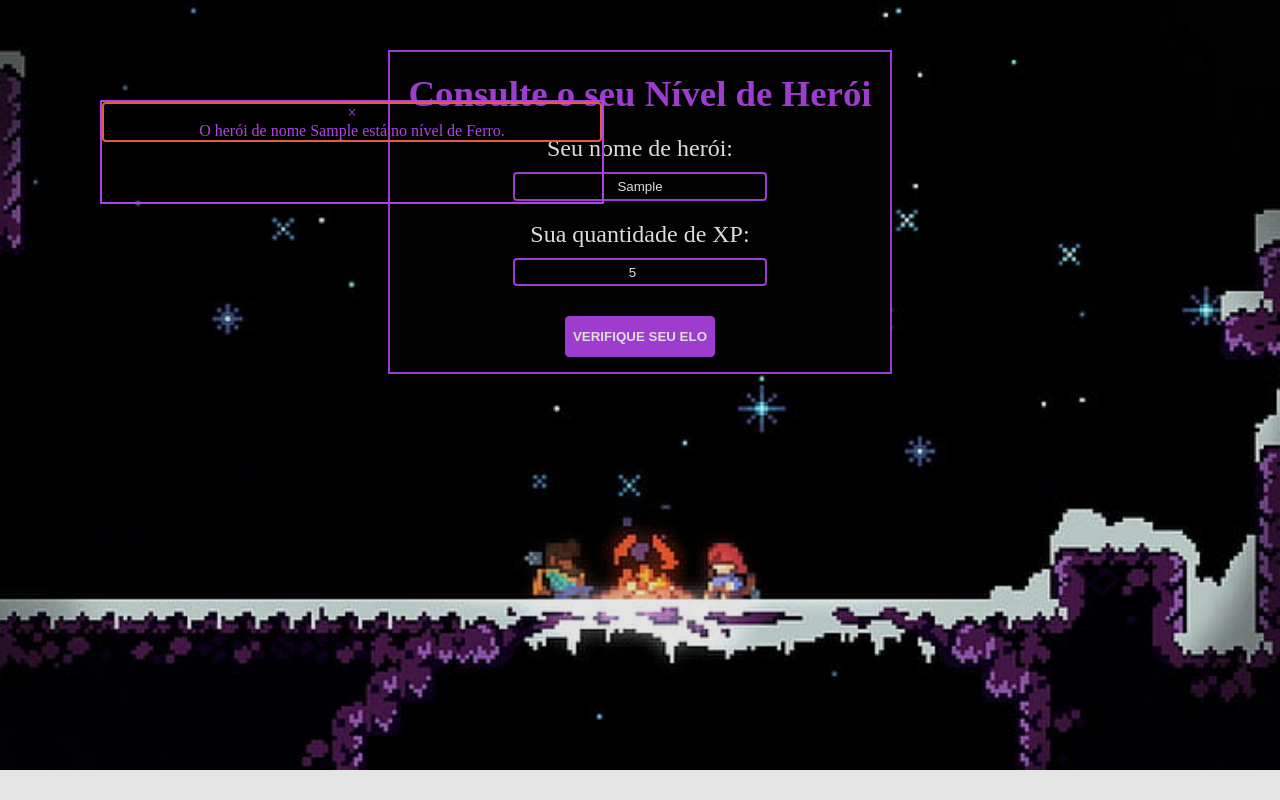
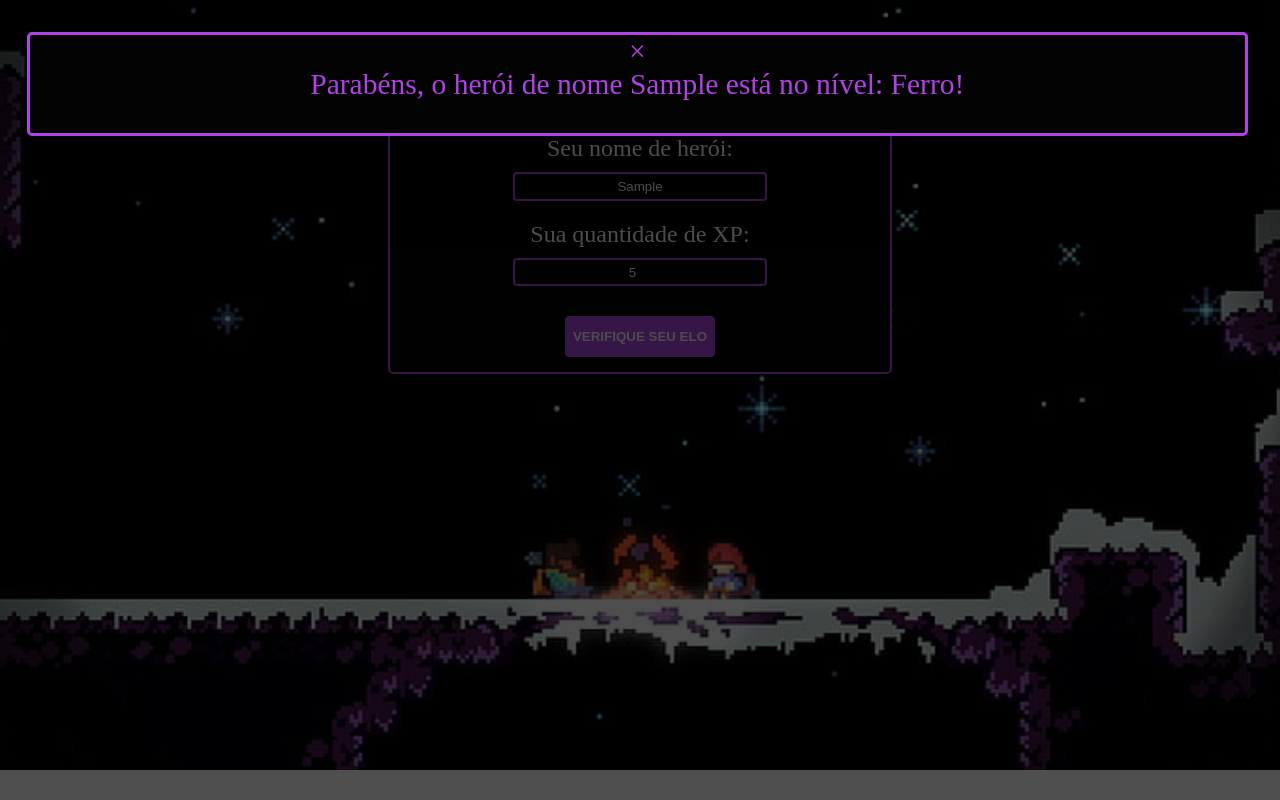
Before and after one commit to vanessa-aquino/classificador-nivel-de-heroi, a plain HTML site: page index.html in a window 1280 px wide. Both pictures are taken after typing "Sample", "5" into the empty fields and a click on the button "VERIFIQUE SEU ELO". Drawn offline with Linux system fonts and the light colour scheme.

Commit message:
feat: concluida a estilizacao do modal e a logica

```diff
--- a/index.html
+++ b/index.html
@@ -4,7 +4,7 @@
     <meta charset="UTF-8">
     <meta name="viewport" content="width=device-width, initial-scale=1.0">
     <title>Classificador de Nível de Herói</title>
-    <link rel="stylesheet" href="./src/style.css">
+    <link rel="stylesheet" href="./src/styles/style.css">
 </head>
 <body class="container">
     <form class="flex" id="heroForm">
@@ -23,6 +23,6 @@
             </div>
         </dialog>
     </form>
-    <script defer src="./scripts/script.js"></script>
+    <script defer src="src/scripts/script.js"></script>
 </body>
 </html>
--- a/scripts/script.js
+++ b/src/scripts/script.js
@@ -5,30 +5,30 @@ document.getElementById('heroForm').onsubmit = function(event) {
     const heroName = document.getElementById('nameHero').value;
     const heroXP = parseInt(document.getElementById('xp').value);
 
-    // Inicializa a variável nivel
-    let nivel;
+    // Inicializa a variável level
+    let level;
 
     // Classifica o nível do herói
     if (heroXP < 1000) {
-        nivel = 'Ferro';
+        level = 'Ferro';
     } else if (heroXP >= 1001 && heroXP <= 2000) {
-        nivel = 'Bronze';
+        level = 'Bronze';
     } else if (heroXP >= 2001 && heroXP <= 5000) {
-        nivel = 'Prata';
+        level = 'Prata';
     } else if (heroXP >= 5001 && heroXP <= 7000) {
-        nivel = 'Ouro';
+        level = 'Ouro';
     } else if (heroXP >= 7001 && heroXP <= 8000) {
-        nivel = 'Platina';
+        level = 'Platina';
     } else if (heroXP >= 8001 && heroXP <= 9000) {
-        nivel = 'Ascendente';
+        level = 'Ascendente';
     } else if (heroXP >= 9001 && heroXP <= 10000) {
-        nivel = 'Imortal';
+        level = 'Imortal';
     } else {
-        nivel = 'Radiante';
+        level = 'Radiante';
     }
 
     // Atualiza o texto no modal
-    document.getElementById('modalResult').innerText = `O herói de nome ${heroName} está no nível de ${nivel}.`;
+    document.getElementById('modalResult').innerText = `Parabéns, o herói de nome ${heroName} está no nível: ${level}!`;
 
     // Abre o modal
     const modal = document.getElementById('myModal');
--- a/src/style.css
+++ b/src/styles/style.css
@@ -7,7 +7,7 @@ body {
     display: flex;
     margin-top: 50px;
     justify-content: center;
-    background-image: url(./img/imagem-fundo-opcao-3.jpg);
+    background-image: url(./imagem-fundo-opcao-3.jpg);
     background-repeat: no-repeat;
     background-position: center center;
     background-size: cover;
@@ -23,6 +23,7 @@ form{
     color: #AF43E6;
     width: 500px;
     height: 320px;
+    border-radius: 5px;
 }
 
 @media(max-width:800px) {
@@ -102,7 +103,6 @@ input:focus {
     outline-color: #AF43E6;
 }
 
-
 button {
     margin-top: 30px;
     height: 80px;
@@ -120,26 +120,27 @@ button:hover{
     background-color: #bc4af5;
 }
 
-dialog {
+dialog{
     padding: 0;
-    border: 2px solid #AF43E6;
+    width: 100%;
+    height: 6.1rem;
+    margin-left: clamp(1.5rem, 0.692rem + 1.231vw, 1.8rem);
+    text-align: center;
+    background-color: #030303;
+    color: #AF43E6;
+    border-radius: 5px;
+    font-size: clamp(1.5rem, 0.615rem + 1.538vw, 3rem);
+    cursor: pointer;
+    margin-top: 2rem;
 }
 
-.modal {
-    padding: 0;
-    background-color: transparent;
-    width: 500px;
-    height: 100px;
-    margin-top: 100px;
-    margin-left: 100px;
+
+dialog::backdrop{
+    background-color: #000000b0;
 }
 
 .modal-content {
+    border: #AF43E6;
     display: flex;
     flex-direction: column;
-    align-items: center;
-    justify-content: space-between;
-    color:#AF43E6;
-    border: 2px solid #e65b43;
-    border-radius: 4px;
 }
```
Also changed, not shown: src/styles/imagem-fundo-opcao-3.jpg (renamed from src/img/imagem-fundo-opcao-3.jpg).
